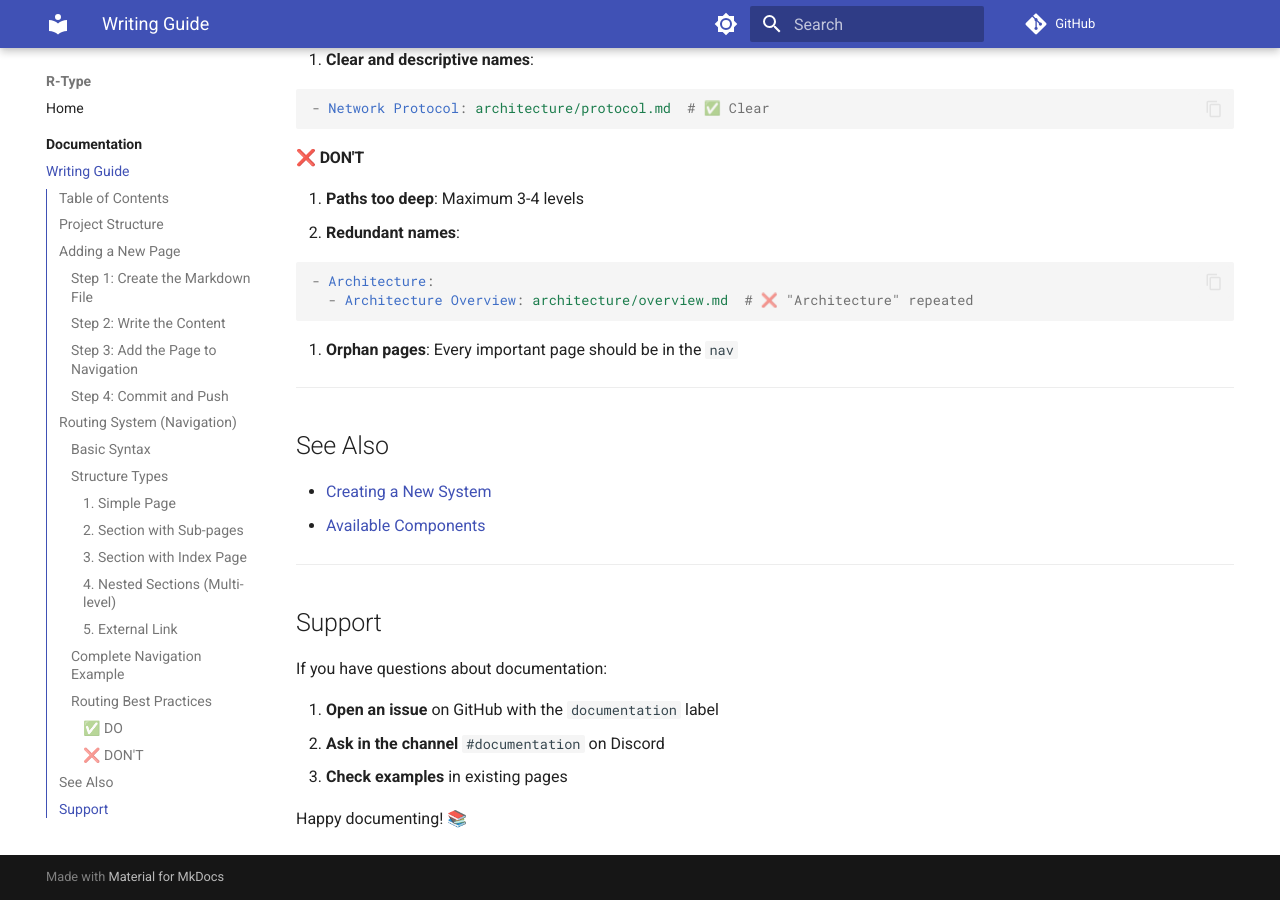
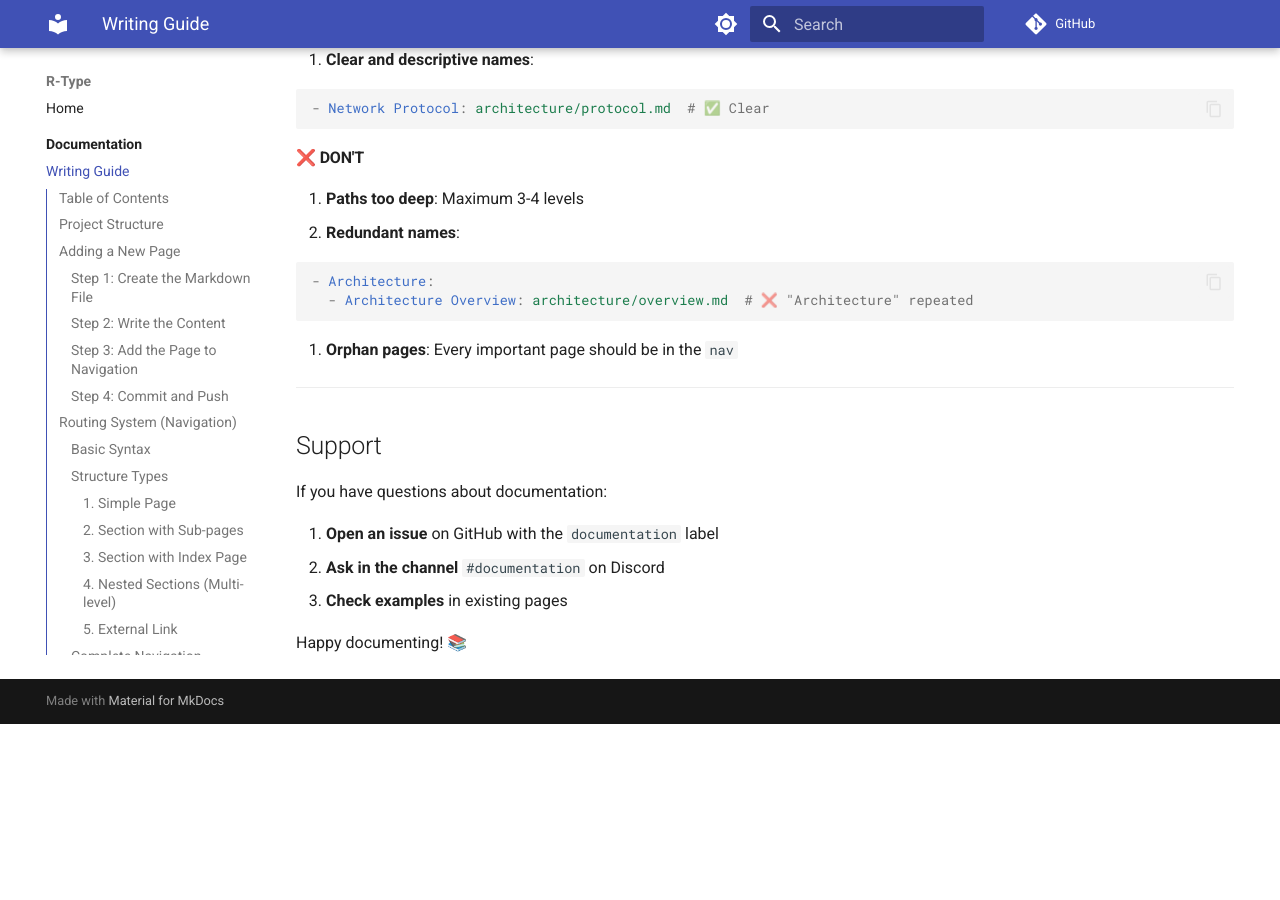
Before and after one commit to eliestroun14/R-Type, an MkDocs documentation site: the page built from docs/Documentation/writing-guide.md, in a window 1280 px wide and 900 px high, scrolled down 4980 px. Built offline with MkDocs 1.6.1 and Material for MkDocs 9.7.7, drawn with Linux system fonts in a browser that asks for light colours; comment, search, counter and statistics services are not loaded; after the commit the page ends 5704 px from its top, so only the background shows below that.

Commit message:
docs(.): test

```diff
--- a/docs/Documentation/writing-guide.md
+++ b/docs/Documentation/writing-guide.md
@@ -265,13 +265,6 @@ nav:
 
 ---
 
-## See Also
-
-- [Creating a New System](creating-systems.md)
-- [Available Components](components-reference.md)
-
----
-
 ## Support
 
 If you have questions about documentation:
```
